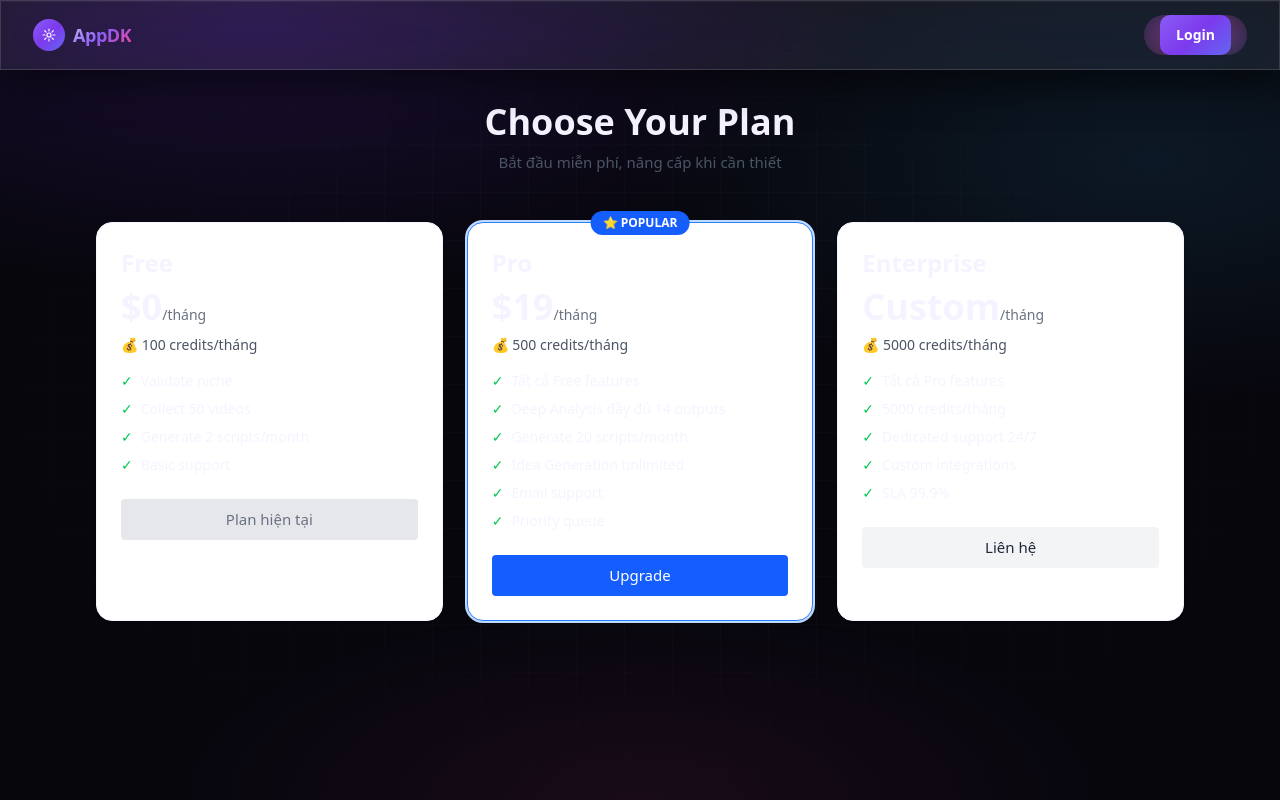
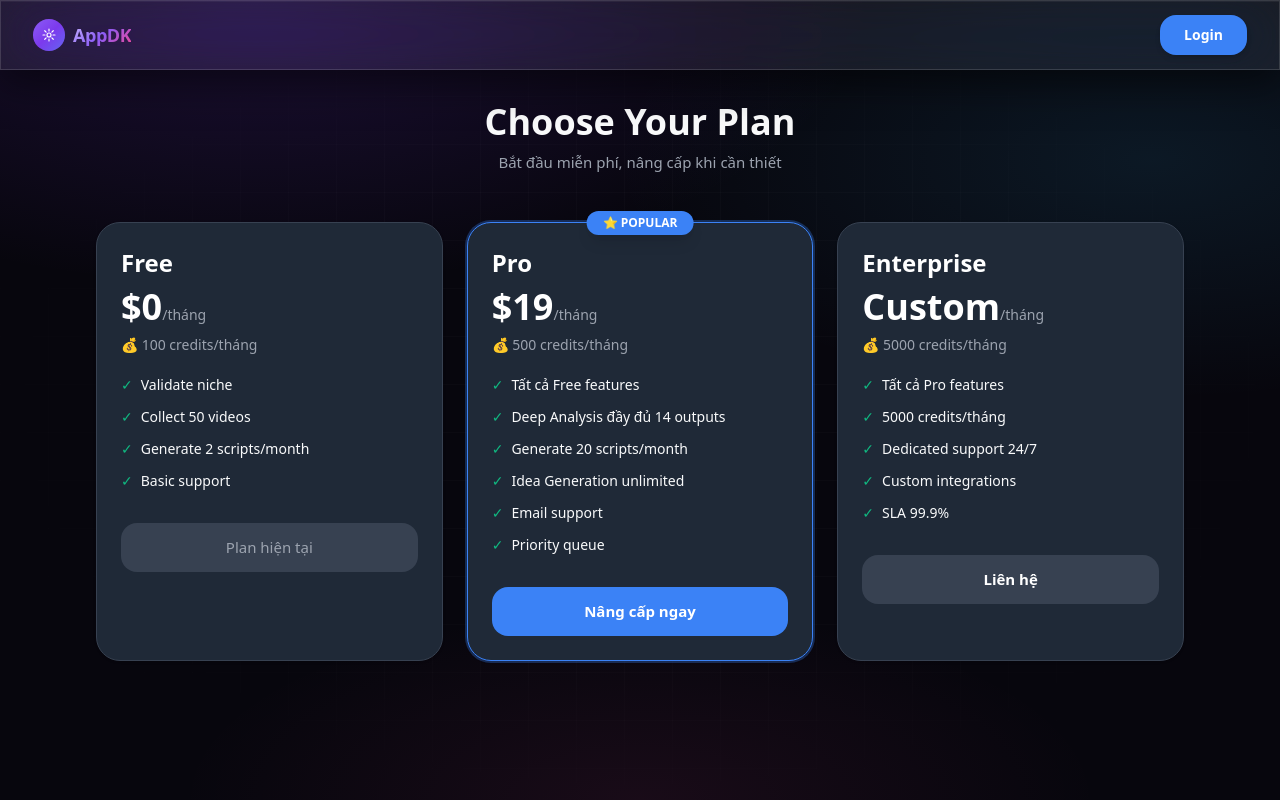
Before and after one commit to thuanndbxvp/duongk_app, a Next.js app in the folder apps/web/: page /pricing in a window 1280 px wide. Built offline with nearby package versions, Linux system fonts and the light colour scheme; no server answers.

Commit message:
style: Apply dark theme to Pricing page and update Login button

```diff
--- a/apps/web/app/pricing/page.tsx
+++ b/apps/web/app/pricing/page.tsx
@@ -62,10 +62,10 @@ export default async function PricingPage() {
   return (
     <div className="min-h-screen flex flex-col">
       <TopBar />
-      <main className="flex-1 container mx-auto p-8 max-w-6xl">
+      <main className="flex-1 container mx-auto p-8 max-w-6xl text-[#f9fafb]">
         <div className="text-center mb-12">
           <h1 className="text-4xl font-bold mb-2">Choose Your Plan</h1>
-          <p className="text-gray-600">
+          <p className="text-[#9ca3af]">
             Bắt đầu miễn phí, nâng cấp khi cần thiết
           </p>
         </div>
--- a/apps/web/components/layout/topbar.tsx
+++ b/apps/web/components/layout/topbar.tsx
@@ -53,11 +53,9 @@ export async function TopBar() {
             ) : (
               <Link
                 href="/login"
-                className="btn-glow relative inline-flex items-center px-4 h-10 rounded-xl text-sm font-semibold text-white"
+                className="bg-[#3b82f6] hover:bg-[#2563eb] transition-colors h-10 px-6 rounded-lg text-sm font-semibold text-white flex items-center justify-center shadow-md"
               >
-                <span className="relative gradient-bg rounded-[10px] px-4 h-10 inline-flex items-center">
-                  Login
-                </span>
+                Login
               </Link>
             )}
           </div>
--- a/apps/web/components/pricing-card.tsx
+++ b/apps/web/components/pricing-card.tsx
@@ -31,12 +31,12 @@ export function PricingCard({
 
   return (
     <div
-      className={`relative bg-white rounded-lg shadow border p-6 ${
-        popular ? 'border-blue-500 ring-2 ring-blue-200' : ''
+      className={`relative bg-[#1f2937] text-white rounded-xl shadow border p-6 transition-all ${
+        popular ? 'border-[#3b82f6] ring-2 ring-[#3b82f6]/30' : 'border-[#374151]'
       }`}
     >
       {popular && (
-        <span className="absolute -top-3 left-1/2 -translate-x-1/2 bg-blue-600 text-white px-3 py-1 rounded-full text-xs font-bold">
+        <span className="absolute -top-3 left-1/2 -translate-x-1/2 bg-[#3b82f6] text-white px-4 py-1 rounded-full text-xs font-bold shadow-lg">
           ⭐ POPULAR
         </span>
       )}
@@ -44,40 +44,40 @@ export function PricingCard({
       <h3 className="text-2xl font-bold">{name}</h3>
       <p className="text-4xl font-bold mt-2">
         {price}
-        <span className="text-sm text-gray-500 font-normal">/tháng</span>
+        <span className="text-sm text-[#9ca3af] font-normal">/tháng</span>
       </p>
 
-      <p className="text-sm text-gray-600 mt-2">
+      <p className="text-sm text-[#9ca3af] mt-2">
         💰 {credits} credits/tháng
       </p>
 
-      <ul className="mt-4 space-y-2">
+      <ul className="mt-5 space-y-3">
         {features.map((f, i) => (
-          <li key={i} className="flex items-start gap-2 text-sm">
-            <span className="text-green-500">✓</span>
+          <li key={i} className="flex items-start gap-2 text-sm text-[#f9fafb]">
+            <span className="text-[#10b981]">✓</span>
             <span>{f}</span>
           </li>
         ))}
       </ul>
 
-      <div className="mt-6">
+      <div className="mt-8">
         {isCurrent ? (
           <button
             disabled
-            className="w-full bg-gray-200 text-gray-500 px-4 py-2 rounded cursor-not-allowed"
+            className="w-full bg-[#374151] text-[#9ca3af] px-4 py-3 rounded-lg cursor-not-allowed font-medium"
           >
             Plan hiện tại
           </button>
         ) : (
           <button
             onClick={handleUpgrade}
-            className={`w-full px-4 py-2 rounded font-medium ${
+            className={`w-full px-4 py-3 rounded-lg font-semibold transition-colors ${
               popular
-                ? 'bg-blue-600 text-white hover:bg-blue-700'
-                : 'bg-gray-100 text-gray-800 hover:bg-gray-200'
+                ? 'bg-[#3b82f6] text-white hover:bg-[#2563eb]'
+                : 'bg-[#374151] text-white hover:bg-[#4b5563]'
             }`}
           >
-            {tier === 'enterprise' ? 'Liên hệ' : 'Upgrade'}
+            {tier === 'enterprise' ? 'Liên hệ' : 'Nâng cấp ngay'}
           </button>
         )}
       </div>
```
